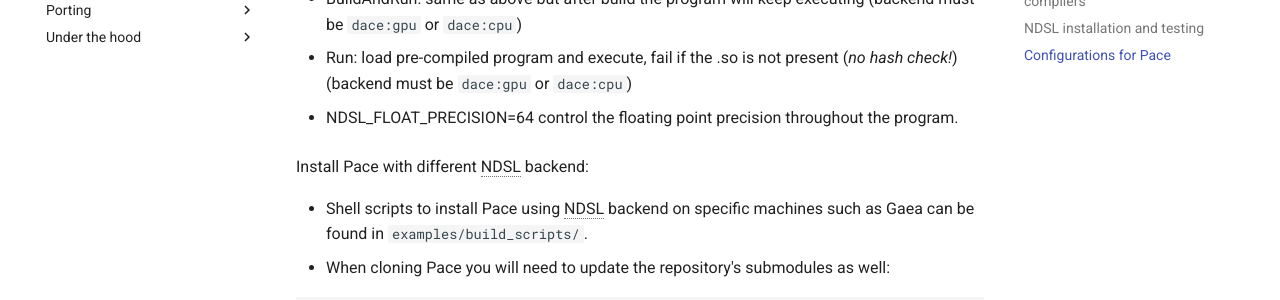
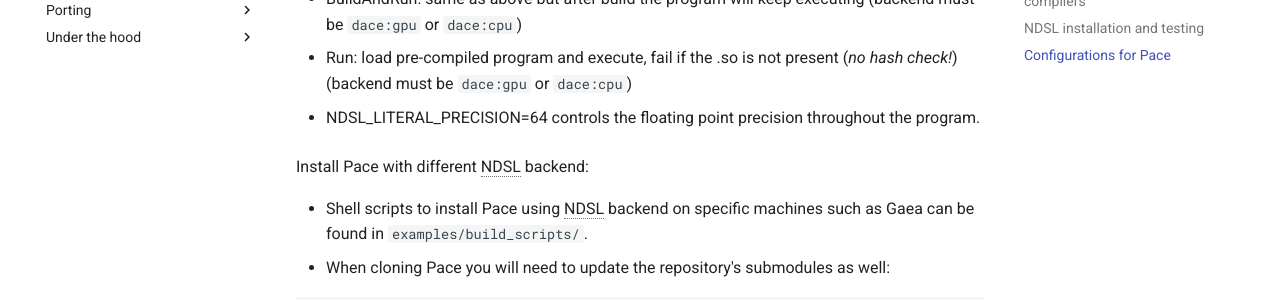
Before and after one commit to NOAA-GFDL/NDSL, an MkDocs documentation site: the page built from docs/index.md, in a window 1280 px wide and 900 px high, scrolled down 1770 px. Shown: the part 152-452 px from the top of the window. Built offline with MkDocs 1.6.1 and Material for MkDocs 9.7.7, drawn with Linux system fonts in a browser that asks for light colours.

Commit message:
Document correctly renamed env variable

```diff
--- a/docs/index.md
+++ b/docs/index.md
@@ -68,7 +68,7 @@ Configurations for Pace to use NDSL with different backend:
 
   - Run: load pre-compiled program and execute, fail if the .so is not present (_no hash check!_) (backend must be `dace:gpu` or `dace:cpu`)
 
-- NDSL_FLOAT_PRECISION=64 control the floating point precision throughout the program.
+- NDSL_LITERAL_PRECISION=64 controls the floating point precision throughout the program.
 
 Install Pace with different NDSL backend:
 
```
